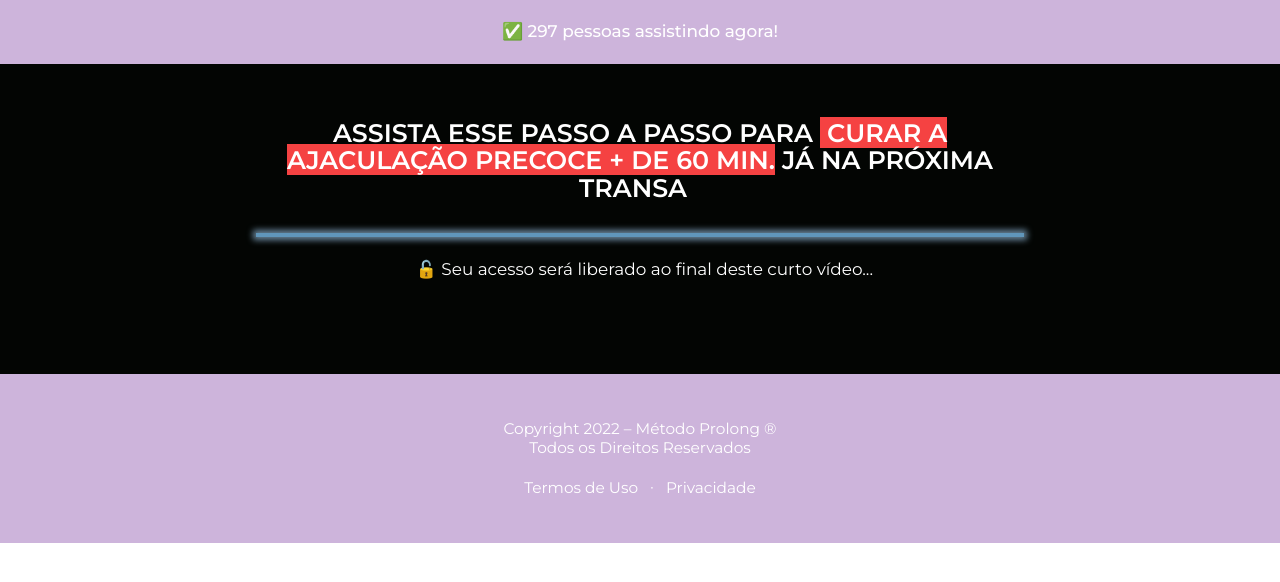
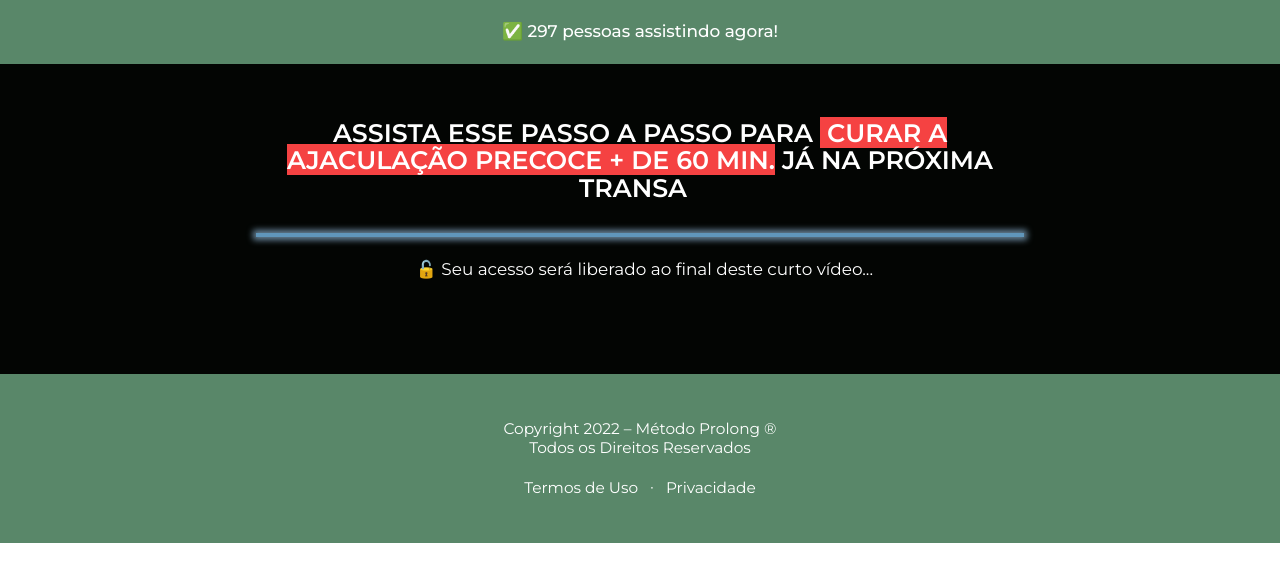
Before and after one commit to eriks306014/Metodo-Prolong, a plain HTML site: page index.html in a window 1280 px wide. Drawn offline with Linux system fonts and the light colour scheme; a script that the page names is missing.

Commit message:
Update index.html

```diff
--- a/index.html
+++ b/index.html
@@ -29,7 +29,7 @@ html {overflow-x:hidden}
 #division-EWzQJh0319568 {
 position: relative;
 padding: 2vh 20vw 2vh 20vw;
-background-color:#cdb4db;
+background-color:#598769;
 }
 @media (max-width:1200px) {
 #division-EWzQJh0319568 {
@@ -182,7 +182,7 @@ text-align: center;
 #division-ALBqaI1166235 {
 position: relative;
 padding: 6vh 20vw 3vh 20vw;
-background-color:#cdb4db;
+background-color:#598769;
 }
 @media (max-width:1200px) {
 #division-ALBqaI1166235 {
```
